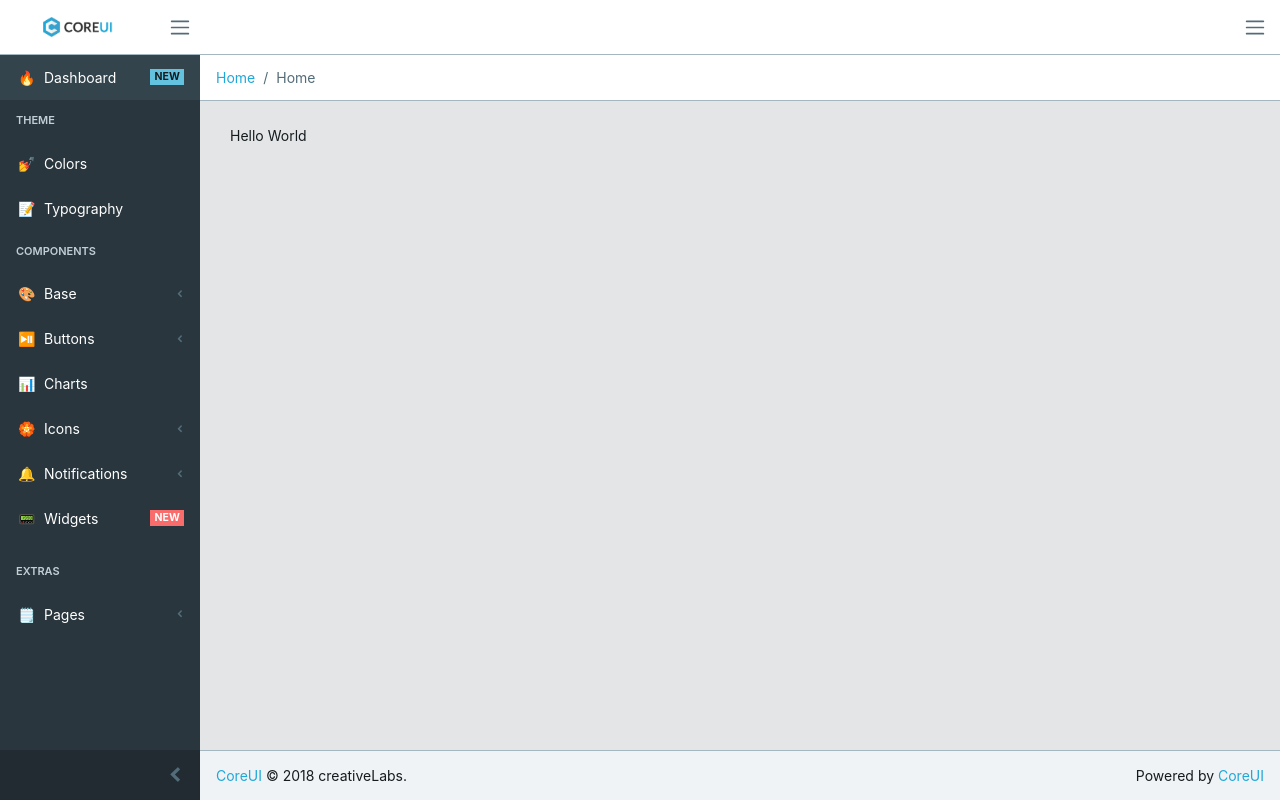
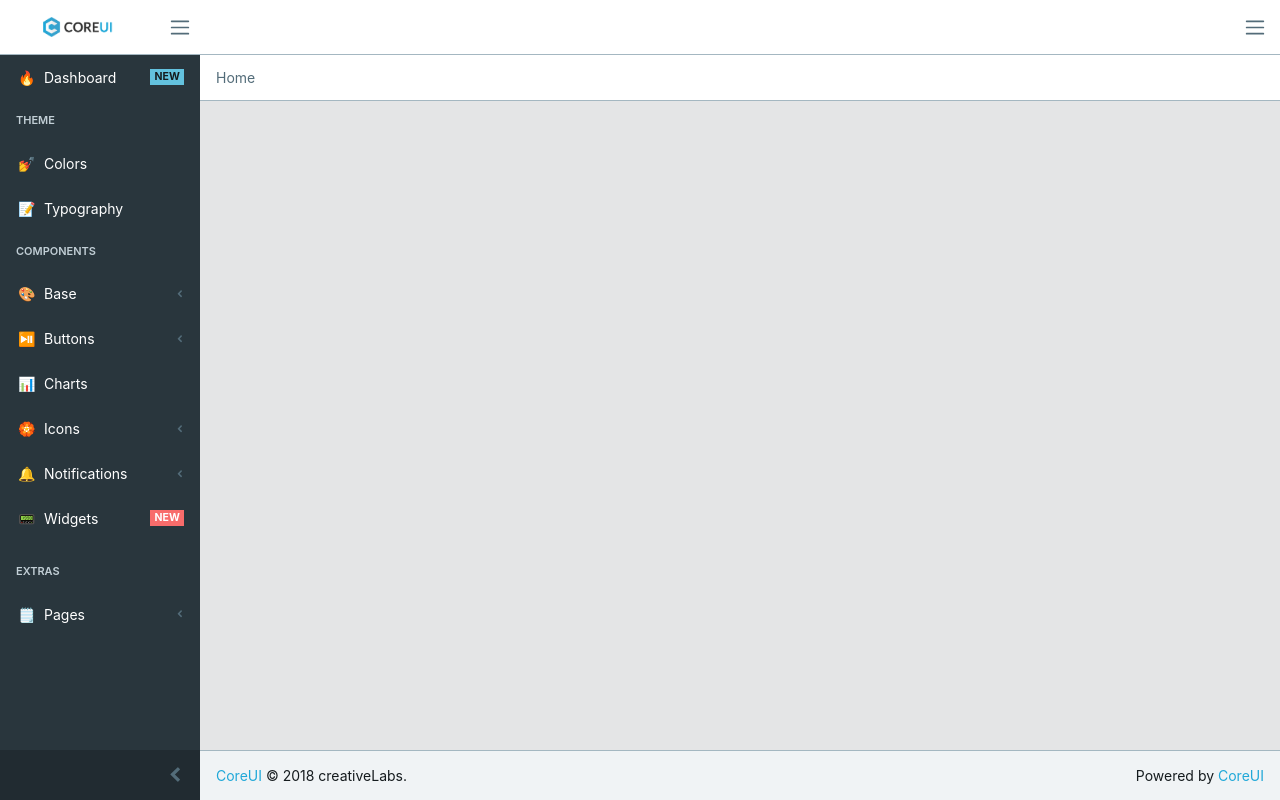
Before and after one commit to pupudu/core-ui-v1, a React (Create React App) app: page / in a window 1280 px wide. Before the commit this address led to /#/dashboard. Built offline with nearby package versions, Linux system fonts and the light colour scheme.

Commit message:
Migrate to @reach/router

```diff
--- a/package.json
+++ b/package.json
@@ -10,13 +10,13 @@
     "lint": "eslint src --fix "
   },
   "dependencies": {
+    "@reach/router": "^1.2.1",
     "bootstrap": "^4.3.1",
     "classnames": "^2.2.6",
     "font-awesome": "^4.7.0",
     "prop-types": "^15.7.2",
     "react": "^16.8.6",
     "react-dom": "^16.8.6",
-    "react-router-dom": "^5.0.1",
     "reactstrap": "^8.0.0"
   },
   "devDependencies": {
--- a/src/App.js
+++ b/src/App.js
@@ -1,9 +1,9 @@
 import React from 'react';
-import { Switch, Route, Redirect } from 'react-router-dom';
+import { Router } from '@reach/router';
 import { Container } from 'reactstrap';
 import Header from './Layout/Header';
 import Sidebar from './Layout/Sidebar/Sidebar';
-import Breadcrumb from './Layout/Breadcrumb';
+import Breadcrumb from './Layout/Breadcrumb/Breadcrumb';
 import Aside from './Layout/Aside';
 import Footer from './Layout/Footer';
 
@@ -18,10 +18,9 @@ function App(props) {
         <main className="main">
           <Breadcrumb />
           <Container fluid>
-            <Switch>
-              <Route path="/dashboard" name="Dashboard" component={Dashboard} />
-              <Redirect from="/" to="/dashboard" />
-            </Switch>
+            <Router>
+              <Dashboard path="/dashboard" />
+            </Router>
           </Container>
         </main>
         <Aside />
--- a/src/Layout/Breadcrumb.js
+++ /dev/null
@@ -1,69 +0,0 @@
-import React from 'react';
-import T from 'prop-types';
-import { Route, Link, matchPath } from 'react-router-dom';
-import { Breadcrumb, BreadcrumbItem } from 'reactstrap';
-import routes from '../routes';
-
-const findRouteName = url => {
-  let found;
-  for (const path of Object.entries(routes)) {
-    found = matchPath(url, { path, exact: true });
-
-    if (found) {
-      return routes[found.path[0]];
-    }
-  }
-  return null;
-};
-
-const getPaths = pathname => {
-  const paths = ['/'];
-
-  if (pathname === '/') return paths;
-
-  pathname.split('/').reduce((prev, curr, index) => {
-    const currPath = `${prev}/${curr}`;
-    paths.push(currPath);
-    return currPath;
-  });
-  return paths;
-};
-
-const BreadcrumbsItem = ({ match, ...rest }) => {
-  const routeName = findRouteName(match.url);
-  if (routeName) {
-    return match.isExact ? (
-      <BreadcrumbItem active>{routeName}</BreadcrumbItem>
-    ) : (
-      <BreadcrumbItem>
-        <Link to={match.url || ''}>{routeName}</Link>
-      </BreadcrumbItem>
-    );
-  }
-  return null;
-};
-
-BreadcrumbsItem.propTypes = {
-  match: T.string
-};
-
-const Breadcrumbs = ({ location: { pathname }, match, ...rest }) => {
-  const paths = getPaths(pathname);
-  const items = paths.map((path, i) => (
-    <Route key={i++} path={path} component={BreadcrumbsItem} />
-  ));
-  return <Breadcrumb>{items}</Breadcrumb>;
-};
-
-Breadcrumbs.propTypes = {
-  location: T.object,
-  match: T.string
-};
-
-export default function BreadCrumb(props) {
-  return (
-    <div>
-      <Route path="/:path" component={Breadcrumbs} {...props} />
-    </div>
-  );
-}
--- /dev/null
+++ b/src/Layout/Breadcrumb/Breadcrumb.js
@@ -0,0 +1,52 @@
+import React from 'react';
+import { Link, Router } from '@reach/router';
+import { Breadcrumb, BreadcrumbItem } from 'reactstrap';
+import routesNames from './routesNames';
+
+const getPaths = () => {
+  const pathname = window.location.pathname;
+  const paths = ['/'];
+
+  if (pathname === '/') {
+    return paths;
+  }
+
+  pathname.split('/').reduce((prev, curr) => {
+    const currPath = `${prev}/${curr}`;
+    paths.push(currPath);
+    return currPath;
+  });
+  return paths;
+};
+
+const BreadcrumbsItem = ({ path }) => {
+  const name = routesNames[path];
+  if (name) {
+    return window.location.pathname === path ? (
+      <BreadcrumbItem active>{name}</BreadcrumbItem>
+    ) : (
+      <BreadcrumbItem>
+        <Link to={path || ''}>{name}</Link>
+      </BreadcrumbItem>
+    );
+  }
+  return null;
+};
+
+const Breadcrumbs = () => {
+  return (
+    <Breadcrumb>
+      {getPaths().map((path, i) => (
+        <BreadcrumbsItem key={i} path={path} />
+      ))}
+    </Breadcrumb>
+  );
+};
+
+export default function BreadCrumb() {
+  return (
+    <Router>
+      <Breadcrumbs default />
+    </Router>
+  );
+}
--- /dev/null
+++ b/src/Layout/Breadcrumb/routesNames.js
@@ -0,0 +1,6 @@
+export default {
+  '/': 'Home',
+  '/dashboard': 'Dashboard',
+  '/theme': 'Theme',
+  '/theme/colors': 'Colors'
+};
--- a/src/Layout/Sidebar/Sidebar.js
+++ b/src/Layout/Sidebar/Sidebar.js
@@ -1,5 +1,5 @@
 import React from 'react';
-import { NavLink, withRouter } from 'react-router-dom';
+import { Link } from '@reach/router';
 import { Badge, Nav, NavItem } from 'reactstrap';
 import classNames from 'classnames';
 import { sidebarMinimize } from '../handlers';
@@ -10,8 +10,8 @@ const handleClick = e => {
   e.target.parentElement.classList.toggle('open');
 };
 
-const activeRoute = (routeName, location) => {
-  return location.pathname.indexOf(routeName) > -1
+const activeRoute = routeName => {
+  return window.location.pathname.indexOf(routeName) > -1
     ? 'nav-item nav-dropdown open'
     : 'nav-item nav-dropdown';
 };
@@ -34,9 +34,9 @@ const SidebarMinimizer = () => (
   />
 );
 
-const NavDropdown = withRouter(props => {
+const NavDropdown = props => {
   return (
-    <li className={activeRoute(props.url, props.location)}>
+    <li className={activeRoute(props.url)}>
       <a
         className="nav-link nav-dropdown-toggle"
         href="http://ta"
@@ -48,7 +48,7 @@ const NavDropdown = withRouter(props => {
       <ul className="nav-dropdown-items">{navList(props.children)}</ul>
     </li>
   );
-});
+};
 
 const NavLinkItem = item => {
   const { variant, icon, badge, url, name } = item;
@@ -58,8 +58,8 @@ const NavLinkItem = item => {
   );
   return (
     <NavItem>
-      <NavLink
-        to={url || ''}
+      <Link
+        to={`${url}` || ''}
         className={linkClass}
         activeClassName="active"
         onClick={hideMobile}
@@ -67,7 +67,7 @@ const NavLinkItem = item => {
         <Icon>{icon}</Icon>
         {name}
         {badge && <Badge color={badge.variant}>{badge.text}</Badge>}
-      </NavLink>
+      </Link>
     </NavItem>
   );
 };
--- a/src/index.js
+++ b/src/index.js
@@ -1,6 +1,5 @@
 import React from 'react';
 import ReactDOM from 'react-dom';
-import { HashRouter, Route, Switch } from 'react-router-dom';
 
 // Styles
 // Import Font Awesome Icons Set
@@ -13,11 +12,4 @@ import './scss/core/_dropdown-menu-right.scss';
 // Containers
 import App from './App';
 
-ReactDOM.render(
-  <HashRouter>
-    <Switch>
-      <Route path="/" name="Home" component={App} />
-    </Switch>
-  </HashRouter>,
-  document.getElementById('root')
-);
+ReactDOM.render(<App path="/" />, document.getElementById('root'));
--- a/src/routes.js
+++ /dev/null
@@ -1,5 +0,0 @@
-const routes = {
-  '/': 'Home',
-  '/dashboard': 'Dashboard'
-};
-export default routes;
```
Also changed, not shown: 1 other file (tests, documents, lock files or other folders).
